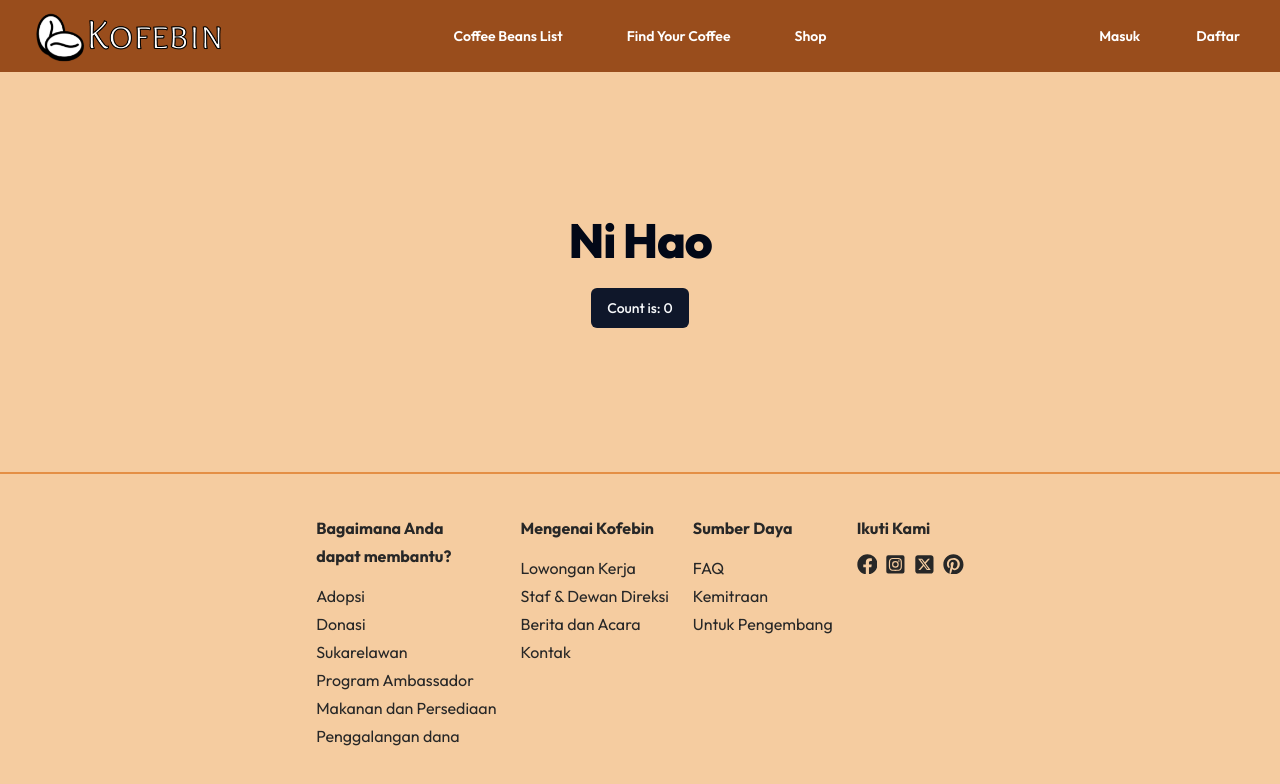
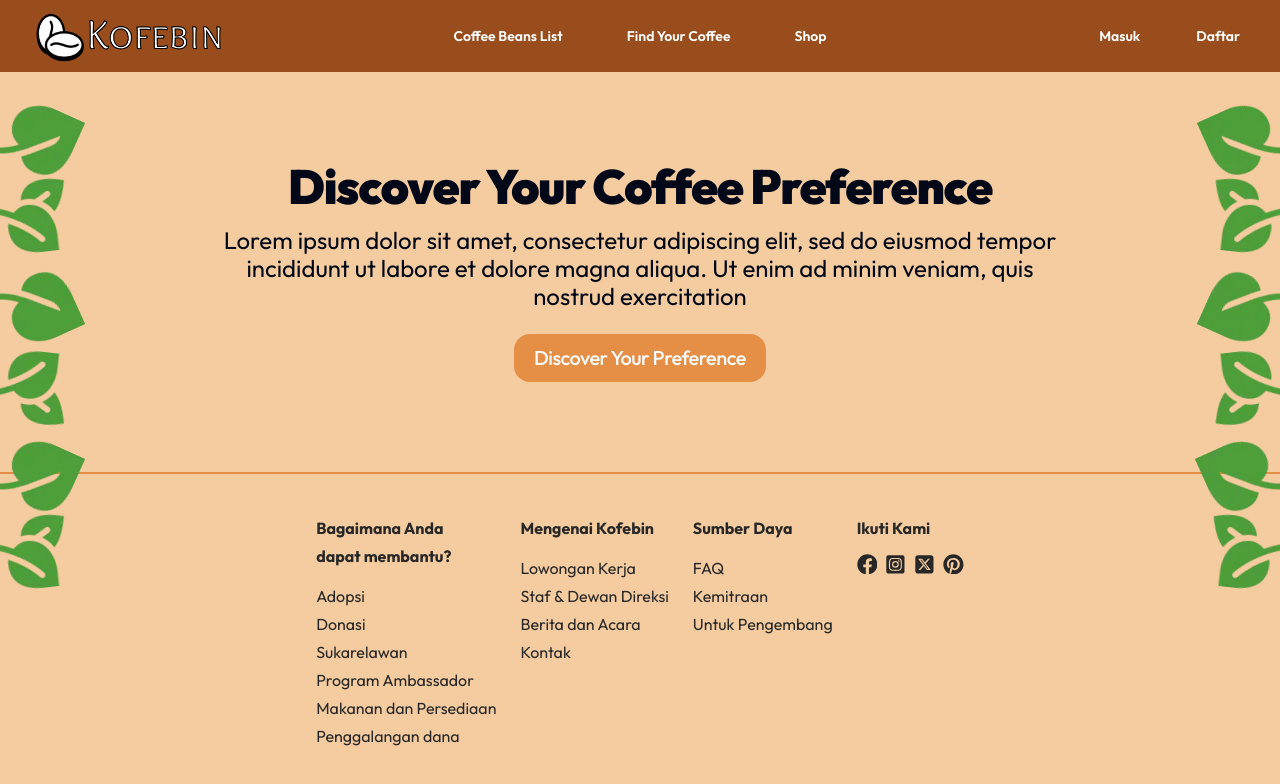
Before and after one commit to BlizzardBlast/Skripsi-FE, a React (Vite) app: page / in a window 1280 px wide. Shown: the top 784 px of the page. Built offline with nearby package versions, Linux system fonts and the light colour scheme.

Commit message:
fix: fixed main page

```diff
--- a/src/index.css
+++ b/src/index.css
@@ -89,7 +89,7 @@ body {
 }
 
 @font-face {
-  font-family: 'Outfit'; /*Can be any text*/
+  font-family: 'Outfit';
   src:
     local('Outfit'),
     url('./fonts/Outfit.ttf') format('truetype');
--- a/src/output.css
+++ b/src/output.css
@@ -635,10 +635,6 @@ body {
   bottom: 0px;
 }
 
-.-left-8 {
-  left: -2rem;
-}
-
 .bottom-0 {
   bottom: 0px;
 }
@@ -701,6 +697,14 @@ body {
 
 .top-full {
   top: 100%;
+}
+
+.top-12 {
+  top: 3rem;
+}
+
+.top-20 {
+  top: 5rem;
 }
 
 .z-10 {
@@ -764,6 +768,10 @@ body {
   margin-bottom: 0.25rem;
 }
 
+.mb-10 {
+  margin-bottom: 2.5rem;
+}
+
 .mb-3 {
   margin-bottom: 0.75rem;
 }
@@ -792,10 +800,6 @@ body {
   margin-top: 0.5rem;
 }
 
-.mt-3 {
-  margin-top: 0.75rem;
-}
-
 .mt-4 {
   margin-top: 1rem;
 }
@@ -804,12 +808,20 @@ body {
   margin-top: 1.5rem;
 }
 
-.mb-12 {
-  margin-bottom: 3rem;
-}
-
-.mb-10 {
-  margin-bottom: 2.5rem;
+.mb-6 {
+  margin-bottom: 1.5rem;
+}
+
+.mb-5 {
+  margin-bottom: 1.25rem;
+}
+
+.mt-5 {
+  margin-top: 1.25rem;
+}
+
+.mb-4 {
+  margin-bottom: 1rem;
 }
 
 .block {
@@ -932,18 +944,18 @@ body {
   height: 1px;
 }
 
-.h-24 {
-  height: 6rem;
-}
-
-.h-16 {
-  height: 4rem;
-}
-
 .h-screen {
   height: 100vh;
 }
 
+.h-48 {
+  height: 12rem;
+}
+
+.h-60 {
+  height: 15rem;
+}
+
 .max-h-96 {
   max-height: 24rem;
 }
@@ -996,6 +1008,10 @@ body {
   width: 1rem;
 }
 
+.w-48 {
+  width: 12rem;
+}
+
 .w-5 {
   width: 1.25rem;
 }
@@ -1014,10 +1030,6 @@ body {
 
 .w-72 {
   width: 18rem;
-}
-
-.w-8 {
-  width: 2rem;
 }
 
 .w-9 {
@@ -1041,32 +1053,28 @@ body {
   width: 100vw;
 }
 
-.w-24 {
-  width: 6rem;
+.w-12 {
+  width: 3rem;
+}
+
+.w-60 {
+  width: 15rem;
 }
 
 .w-80 {
   width: 20rem;
 }
 
-.w-60 {
-  width: 15rem;
-}
-
-.w-48 {
-  width: 12rem;
-}
-
-.w-12 {
-  width: 3rem;
-}
-
-.w-20 {
-  width: 5rem;
-}
-
-.w-32 {
-  width: 8rem;
+.w-96 {
+  width: 24rem;
+}
+
+.w-10\/12 {
+  width: 83.333333%;
+}
+
+.w-8\/12 {
+  width: 66.666667%;
 }
 
 .min-w-\[12rem\] {
@@ -1079,10 +1087,6 @@ body {
 
 .min-w-\[var\(--radix-select-trigger-width\)\] {
   min-width: var(--radix-select-trigger-width);
-}
-
-.max-w-7xl {
-  max-width: 80rem;
 }
 
 .max-w-lg {
@@ -1094,20 +1098,8 @@ body {
   max-width: max-content;
 }
 
-.max-w-md {
-  max-width: 28rem;
-}
-
 .flex-1 {
   flex: 1 1 0%;
-}
-
-.flex-auto {
-  flex: 1 1 auto;
-}
-
-.flex-none {
-  flex: none;
 }
 
 .shrink-0 {
@@ -1131,23 +1123,8 @@ body {
   transform: translate(var(--tw-translate-x), var(--tw-translate-y)) rotate(var(--tw-rotate)) skewX(var(--tw-skew-x)) skewY(var(--tw-skew-y)) scaleX(var(--tw-scale-x)) scaleY(var(--tw-scale-y));
 }
 
-.translate-y-0 {
-  --tw-translate-y: 0px;
-  transform: translate(var(--tw-translate-x), var(--tw-translate-y)) rotate(var(--tw-rotate)) skewX(var(--tw-skew-x)) skewY(var(--tw-skew-y)) scaleX(var(--tw-scale-x)) scaleY(var(--tw-scale-y));
-}
-
-.translate-y-1 {
-  --tw-translate-y: 0.25rem;
-  transform: translate(var(--tw-translate-x), var(--tw-translate-y)) rotate(var(--tw-rotate)) skewX(var(--tw-skew-x)) skewY(var(--tw-skew-y)) scaleX(var(--tw-scale-x)) scaleY(var(--tw-scale-y));
-}
-
 .translate-y-\[-50\%\] {
   --tw-translate-y: -50%;
-  transform: translate(var(--tw-translate-x), var(--tw-translate-y)) rotate(var(--tw-rotate)) skewX(var(--tw-skew-x)) skewY(var(--tw-skew-y)) scaleX(var(--tw-scale-x)) scaleY(var(--tw-scale-y));
-}
-
-.rotate-180 {
-  --tw-rotate: 180deg;
   transform: translate(var(--tw-translate-x), var(--tw-translate-y)) rotate(var(--tw-rotate)) skewX(var(--tw-skew-x)) skewY(var(--tw-skew-y)) scaleX(var(--tw-scale-x)) scaleY(var(--tw-scale-y));
 }
 
@@ -1244,16 +1221,6 @@ body {
   gap: 1.5rem;
 }
 
-.gap-x-1 {
-  -moz-column-gap: 0.25rem;
-       column-gap: 0.25rem;
-}
-
-.gap-x-6 {
-  -moz-column-gap: 1.5rem;
-       column-gap: 1.5rem;
-}
-
 .space-x-1 > :not([hidden]) ~ :not([hidden]) {
   --tw-space-x-reverse: 0;
   margin-right: calc(0.25rem * var(--tw-space-x-reverse));
@@ -1324,10 +1291,6 @@ body {
   border-radius: 0.25rem;
 }
 
-.rounded-3xl {
-  border-radius: 1.5rem;
-}
-
 .rounded-\[inherit\] {
   border-radius: inherit;
 }
@@ -1348,16 +1311,16 @@ body {
   border-radius: calc(var(--radius) - 4px);
 }
 
+.rounded-2xl {
+  border-radius: 1rem;
+}
+
 .rounded-tl-sm {
   border-top-left-radius: calc(var(--radius) - 4px);
 }
 
 .border {
   border-width: 1px;
-}
-
-.border-0 {
-  border-width: 0px;
 }
 
 .border-2 {
@@ -1481,17 +1444,13 @@ body {
   background-color: var(--secondary-color);
 }
 
-.bg-tertiary-color {
-  background-color: var(--tertiary-color);
-}
-
 .bg-transparent {
   background-color: transparent;
 }
 
-.bg-red-500 {
+.bg-\[\#E48F45\] {
   --tw-bg-opacity: 1;
-  background-color: rgb(239 68 68 / var(--tw-bg-opacity));
+  background-color: rgb(228 143 69 / var(--tw-bg-opacity));
 }
 
 .fill-current {
@@ -1634,6 +1593,16 @@ body {
   padding-bottom: 0.2rem;
 }
 
+.py-5 {
+  padding-top: 1.25rem;
+  padding-bottom: 1.25rem;
+}
+
+.py-8 {
+  padding-top: 2rem;
+  padding-bottom: 2rem;
+}
+
 .pb-2 {
   padding-bottom: 0.5rem;
 }
@@ -1642,10 +1611,6 @@ body {
   padding-bottom: 1rem;
 }
 
-.pl-3 {
-  padding-left: 0.75rem;
-}
-
 .pl-6 {
   padding-left: 1.5rem;
 }
@@ -1656,14 +1621,6 @@ body {
 
 .pr-2 {
   padding-right: 0.5rem;
-}
-
-.pr-3 {
-  padding-right: 0.75rem;
-}
-
-.pr-3\.5 {
-  padding-right: 0.875rem;
 }
 
 .pr-8 {
@@ -1709,6 +1666,11 @@ body {
   line-height: 2.5rem;
 }
 
+.text-9xl {
+  font-size: 8rem;
+  line-height: 1;
+}
+
 .text-\[0\.8rem\] {
   font-size: 0.8rem;
 }
@@ -1738,8 +1700,8 @@ body {
   line-height: 1rem;
 }
 
-.text-9xl {
-  font-size: 8rem;
+.text-5xl {
+  font-size: 3rem;
   line-height: 1;
 }
 
@@ -1759,6 +1721,22 @@ body {
   font-weight: 600;
 }
 
+.font-bold {
+  font-weight: 700;
+}
+
+.font-light {
+  font-weight: 300;
+}
+
+.font-extralight {
+  font-weight: 200;
+}
+
+.font-black {
+  font-weight: 900;
+}
+
 .italic {
   font-style: italic;
 }
@@ -1775,6 +1753,10 @@ body {
   line-height: 1;
 }
 
+.leading-10 {
+  line-height: 2.5rem;
+}
+
 .tracking-tight {
   letter-spacing: -0.025em;
 }
@@ -1829,10 +1811,6 @@ body {
 
 .text-primary-text-color {
   color: var(--primary-text-color);
-}
-
-.text-secondary-color {
-  color: var(--secondary-color);
 }
 
 .text-secondary-foreground {
@@ -1850,10 +1828,6 @@ body {
 
 .opacity-0 {
   opacity: 0;
-}
-
-.opacity-100 {
-  opacity: 1;
 }
 
 .opacity-50 {
@@ -1903,16 +1877,6 @@ body {
   --tw-ring-offset-shadow: var(--tw-ring-inset) 0 0 0 var(--tw-ring-offset-width) var(--tw-ring-offset-color);
   --tw-ring-shadow: var(--tw-ring-inset) 0 0 0 calc(0px + var(--tw-ring-offset-width)) var(--tw-ring-color);
   box-shadow: var(--tw-ring-offset-shadow), var(--tw-ring-shadow), var(--tw-shadow, 0 0 #0000);
-}
-
-.ring-1 {
-  --tw-ring-offset-shadow: var(--tw-ring-inset) 0 0 0 var(--tw-ring-offset-width) var(--tw-ring-offset-color);
-  --tw-ring-shadow: var(--tw-ring-inset) 0 0 0 calc(1px + var(--tw-ring-offset-width)) var(--tw-ring-color);
-  box-shadow: var(--tw-ring-offset-shadow), var(--tw-ring-shadow), var(--tw-shadow, 0 0 #0000);
-}
-
-.ring-gray-900\/5 {
-  --tw-ring-color: rgb(17 24 39 / 0.05);
 }
 
 .ring-offset-background {
@@ -1961,24 +1925,12 @@ body {
   transition-duration: 150ms;
 }
 
-.duration-150 {
-  transition-duration: 150ms;
-}
-
 .duration-200 {
   transition-duration: 200ms;
 }
 
-.ease-in {
-  transition-timing-function: cubic-bezier(0.4, 0, 1, 1);
-}
-
 .ease-in-out {
   transition-timing-function: cubic-bezier(0.4, 0, 0.2, 1);
-}
-
-.ease-out {
-  transition-timing-function: cubic-bezier(0, 0, 0.2, 1);
 }
 
 body {
@@ -1991,8 +1943,6 @@ body {
 @font-face {
   font-family: 'Outfit';
 
-  /*Can be any text*/
-
   src:
     local('Outfit'),
     url('./fonts/Outfit.ttf') format('truetype');
@@ -2079,6 +2029,11 @@ body {
   background-color: var(--tertiary-color);
 }
 
+.hover\:bg-\[\#994D1C\]:hover {
+  --tw-bg-opacity: 1;
+  background-color: rgb(153 77 28 / var(--tw-bg-opacity));
+}
+
 .hover\:text-accent-foreground:hover {
   color: hsl(var(--accent-foreground));
 }
@@ -2093,22 +2048,6 @@ body {
 
 .hover\:text-primary-foreground:hover {
   color: hsl(var(--primary-foreground));
-}
-
-.hover\:text-secondary-color:hover {
-  color: var(--secondary-color);
-}
-
-.hover\:text-primary-color:hover {
-  color: var(--primary-color);
-}
-
-.hover\:text-tertiary-color:hover {
-  color: var(--tertiary-color);
-}
-
-.hover\:text-quaternary-color:hover {
-  color: var(--quaternary-color);
 }
 
 .hover\:text-primary-text-color:hover {
@@ -2179,10 +2118,6 @@ body {
   box-shadow: var(--tw-ring-offset-shadow), var(--tw-ring-shadow), var(--tw-shadow, 0 0 #0000);
 }
 
-.focus-visible\:ring-primary-color:focus-visible {
-  --tw-ring-color: var(--primary-color);
-}
-
 .focus-visible\:ring-ring:focus-visible {
   --tw-ring-color: hsl(var(--ring));
 }
@@ -2214,18 +2149,6 @@ body {
 
 .disabled\:opacity-50:disabled {
   opacity: 0.5;
-}
-
-.group:hover .group-hover\:bg-quaternary-color {
-  background-color: var(--quaternary-color);
-}
-
-.group:hover .group-hover\:text-quaternary-color {
-  color: var(--quaternary-color);
-}
-
-.group:hover .group-hover\:text-secondary-color {
-  color: var(--secondary-color);
 }
 
 .group:hover .group-hover\:opacity-100 {
@@ -2580,11 +2503,6 @@ body {
   .lg\:px-8 {
     padding-left: 2rem;
     padding-right: 2rem;
-  }
-
-  .lg\:px-4 {
-    padding-left: 1rem;
-    padding-right: 1rem;
   }
 
   .lg\:text-5xl {
--- a/src/pages/home/home.tsx
+++ b/src/pages/home/home.tsx
@@ -1,20 +1,32 @@
-import HeadingOne from '@/components/typography/headingOne.tsx';
 import Paragraph from '@/components/typography/paragraph.tsx';
 import { Button } from '@/components/ui/button.tsx';
-import { useState } from 'react';
+import LeafImage from '@/pages/home/leaf-image.tsx';
+import { Link } from 'react-router-dom';
 
 export default function Home(): JSX.Element {
-  const [count, setCount] = useState(0);
   return (
     <div className='flex h-[50vh] flex-col items-center justify-center'>
-      <HeadingOne>Ni Hao</HeadingOne>
-      <br />
+      <LeafImage />
+      <h1 className='mb-4 scroll-m-20 text-5xl font-black tracking-tight'>
+        Discover Your Coffee Preference
+      </h1>
+      <div className='w-8/12'>
+        <Paragraph className='text-center text-2xl'>
+          Lorem ipsum dolor sit amet, consectetur adipiscing elit, sed do
+          eiusmod tempor incididunt ut labore et dolore magna aliqua. Ut enim ad
+          minim veniam, quis nostrud exercitation
+        </Paragraph>
+      </div>
       <Button
-        onClick={() => {
-          setCount((prevCount) => prevCount + 1);
-        }}
+        asChild
+        className='mt-6 rounded-2xl bg-[#E48F45] px-5 py-6 hover:bg-[#994D1C]'
       >
-        <Paragraph>Count is: {count}</Paragraph>
+        <Link
+          to='/find-your-coffee'
+          className='text-xl font-extralight tracking-tight'
+        >
+          Discover Your Preference
+        </Link>
       </Button>
     </div>
   );
--- /dev/null
+++ b/src/pages/home/leaf-image.tsx
@@ -0,0 +1,22 @@
+import LeftLeaves from '@/assets/left_leaves.webp';
+import RightLeaves from '@/assets/right_leaves.webp';
+import LoadImage from '@/components/loadImage/loadImage.tsx';
+
+export default function LeafImage(): JSX.Element {
+  return (
+    <>
+      <LoadImage
+        source={LeftLeaves}
+        alternative='left-leaves'
+        classes='h-60 absolute left-0 top-20'
+        lazy
+      />
+      <LoadImage
+        source={RightLeaves}
+        alternative='left-leaves'
+        classes='h-60 absolute right-0 top-20'
+        lazy
+      />
+    </>
+  );
+}
```
Also changed, not shown: src/assets/left_leaves.webp (added), src/assets/right_leaves.webp (added).
